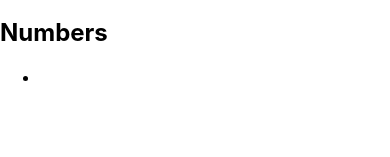
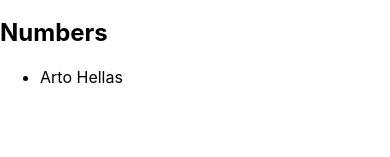
Before and after one commit to ludivinepoussier/fullstackopen, a React (Create React App) app in the folder part-2/phonebook/: page / in a window 390 px wide. Shown: the part 135-292 px from the top of the page. Built offline with nearby package versions, Linux system fonts and the light colour scheme.

Commit message:
phonebook 2.6 done

```diff
--- a/part-2/phonebook/src/App.js
+++ b/part-2/phonebook/src/App.js
@@ -1,10 +1,8 @@
 import React, { useState } from 'react'
 import Name from './components/Name'
 
-const App = () => {
-    const [persons, setPersons] = useState([
-        { name: 'Arto Hellas' }
-    ])
+const App = (props) => {
+    const [persons, setPersons] = useState(props.persons)
     const [newName, setNewName] = useState('')
 
     const addName = (event) => {
--- a/part-2/phonebook/src/index.js
+++ b/part-2/phonebook/src/index.js
@@ -3,9 +3,16 @@
 import './index.css';
 import App from './App.js';
 
+const persons = [
+  {
+    id: 1,
+    content: 'Arto Hellas'
+  }
+]
+
 ReactDOM.render(
   <React.StrictMode>
-    <App />
+    <App persons={persons}/>
   </React.StrictMode>,
   document.getElementById('root')
 );
```
